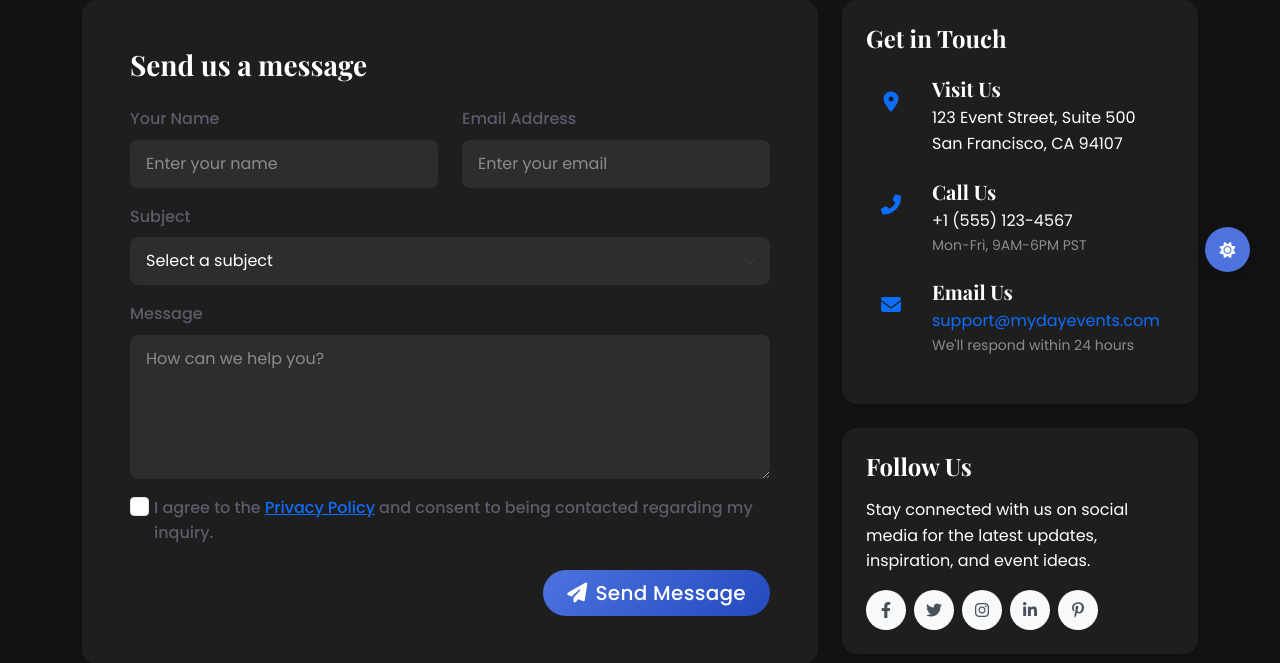
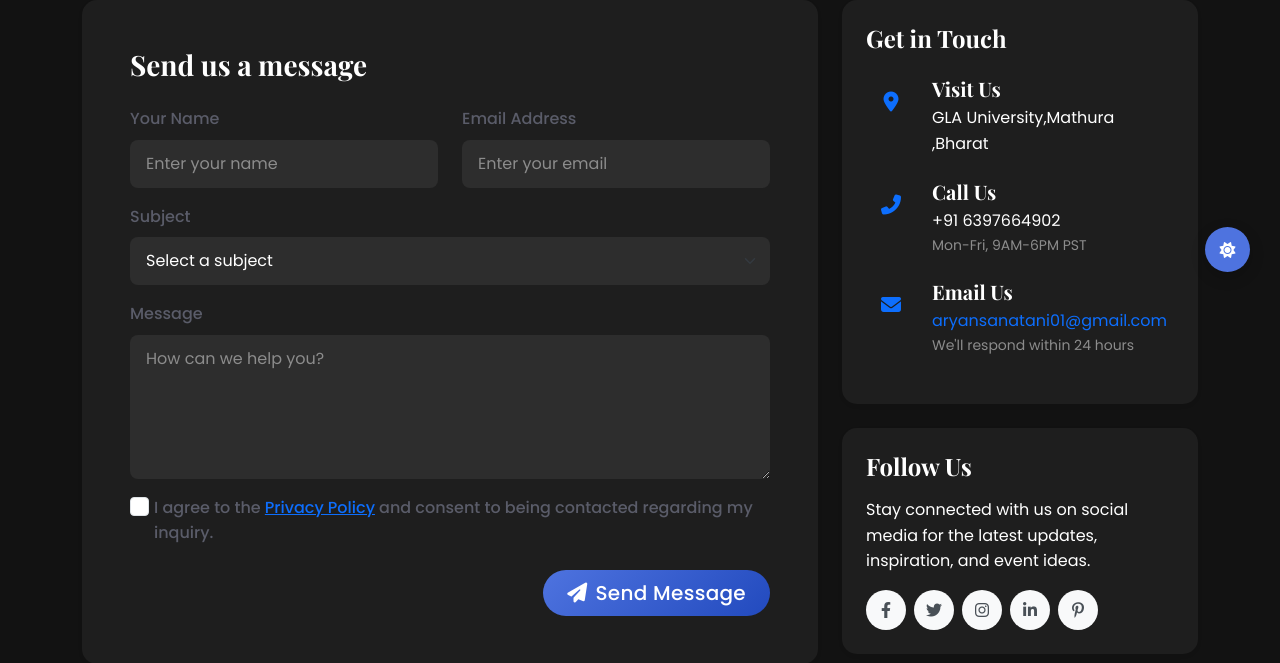
Before and after one commit to sanatanisher01/myday, a Django app: page /contact/ in a window 1280 px wide. Shown: the part 448-1111 px from the top of the page. Run offline with Django 4.2, Linux system fonts and the light colour scheme.

Commit message:
Update contact page with GLA University map location and contact details

```diff
--- a/templates/events/contact.html
+++ b/templates/events/contact.html
@@ -108,7 +108,7 @@
                             </div>
                             <div>
                                 <h5 class="mb-1">Visit Us</h5>
-                                <p class="mb-0">123 Event Street, Suite 500<br>San Francisco, CA 94107</p>
+                                <p class="mb-0">GLA University,Mathura<br>,Bharat</p>
                             </div>
                         </div>
 
@@ -118,7 +118,7 @@
                             </div>
                             <div>
                                 <h5 class="mb-1">Call Us</h5>
-                                <p class="mb-0">+1 (555) 123-4567</p>
+                                <p class="mb-0">+91 6397664902</p>
                                 <p class="mb-0 text-muted small">Mon-Fri, 9AM-6PM PST</p>
                             </div>
                         </div>
@@ -129,7 +129,7 @@
                             </div>
                             <div>
                                 <h5 class="mb-1">Email Us</h5>
-                                <p class="mb-0"><a href="mailto:support@mydayevents.com" class="text-decoration-none">support@mydayevents.com</a></p>
+                                <p class="mb-0"><a href="aryansanatani01@gmail.com" class="text-decoration-none">aryansanatani01@gmail.com</a></p>
                                 <p class="mb-0 text-muted small">We'll respond within 24 hours</p>
                             </div>
                         </div>
@@ -141,11 +141,11 @@
                         <h4 class="mb-3">Follow Us</h4>
                         <p class="mb-3">Stay connected with us on social media for the latest updates, inspiration, and event ideas.</p>
                         <div class="social-links">
-                            <a href="#" class="social-link me-2"><i class="fab fa-facebook-f"></i></a>
-                            <a href="#" class="social-link me-2"><i class="fab fa-twitter"></i></a>
-                            <a href="#" class="social-link me-2"><i class="fab fa-instagram"></i></a>
-                            <a href="#" class="social-link me-2"><i class="fab fa-linkedin-in"></i></a>
-                            <a href="#" class="social-link"><i class="fab fa-pinterest-p"></i></a>
+                            <a href="https://www.facebook.com/profile.php?id=100049095782484" class="social-link me-2"><i class="fab fa-facebook-f"></i></a>
+                            <a href="https://x.com/aryansanatani01" class="social-link me-2"><i class="fab fa-twitter"></i></a>
+                            <a href="https://www.instagram.com/__aryan__gupta01/" class="social-link me-2"><i class="fab fa-instagram"></i></a>
+                            <a href="https://www.linkedin.com/in/aryan-gupta-383587315/" class="social-link me-2"><i class="fab fa-linkedin-in"></i></a>
+                            <a href="https://in.pinterest.com/aryansanatani01/" class="social-link"><i class="fab fa-pinterest-p"></i></a>
                         </div>
                     </div>
                 </div>
@@ -256,7 +256,7 @@
         <div class="row g-0">
             <div class="col-12">
                 <div class="map-container">
-                    <iframe src="https://www.google.com/maps/embed?pb=!1m18!1m12!1m3!1d3153.6974331292257!2d-122.4018833!3d37.7857399!2m3!1f0!2f0!3f0!3m2!1i1024!2i768!4f13.1!3m3!1m2!1s0x8085807c3dadc5db%3A0xb63c0d0c29b948c9!2sSan%20Francisco%2C%20CA%2094107!5e0!3m2!1sen!2sus!4v1648681354252!5m2!1sen!2sus" style="border:0; width: 100%; height: 450px;" allowfullscreen="" loading="lazy" referrerpolicy="no-referrer-when-downgrade"></iframe>
+                    <iframe src="https://www.google.com/maps/embed?pb=!1m18!1m12!1m3!1d3549.400553850174!2d77.59791351503984!3d27.604982982831952!2m3!1f0!2f0!3f0!3m2!1i1024!2i768!4f13.1!3m3!1m2!1s0x397376b91a4f3823%3A0x5d1476dc3eff8a87!2sGLA%20University!5e0!3m2!1sen!2sin!4v1648681354252!5m2!1sen!2sin" style="border:0; width: 100%; height: 450px;" allowfullscreen="" loading="lazy" referrerpolicy="no-referrer-when-downgrade"></iframe>
                 </div>
             </div>
         </div>
```
